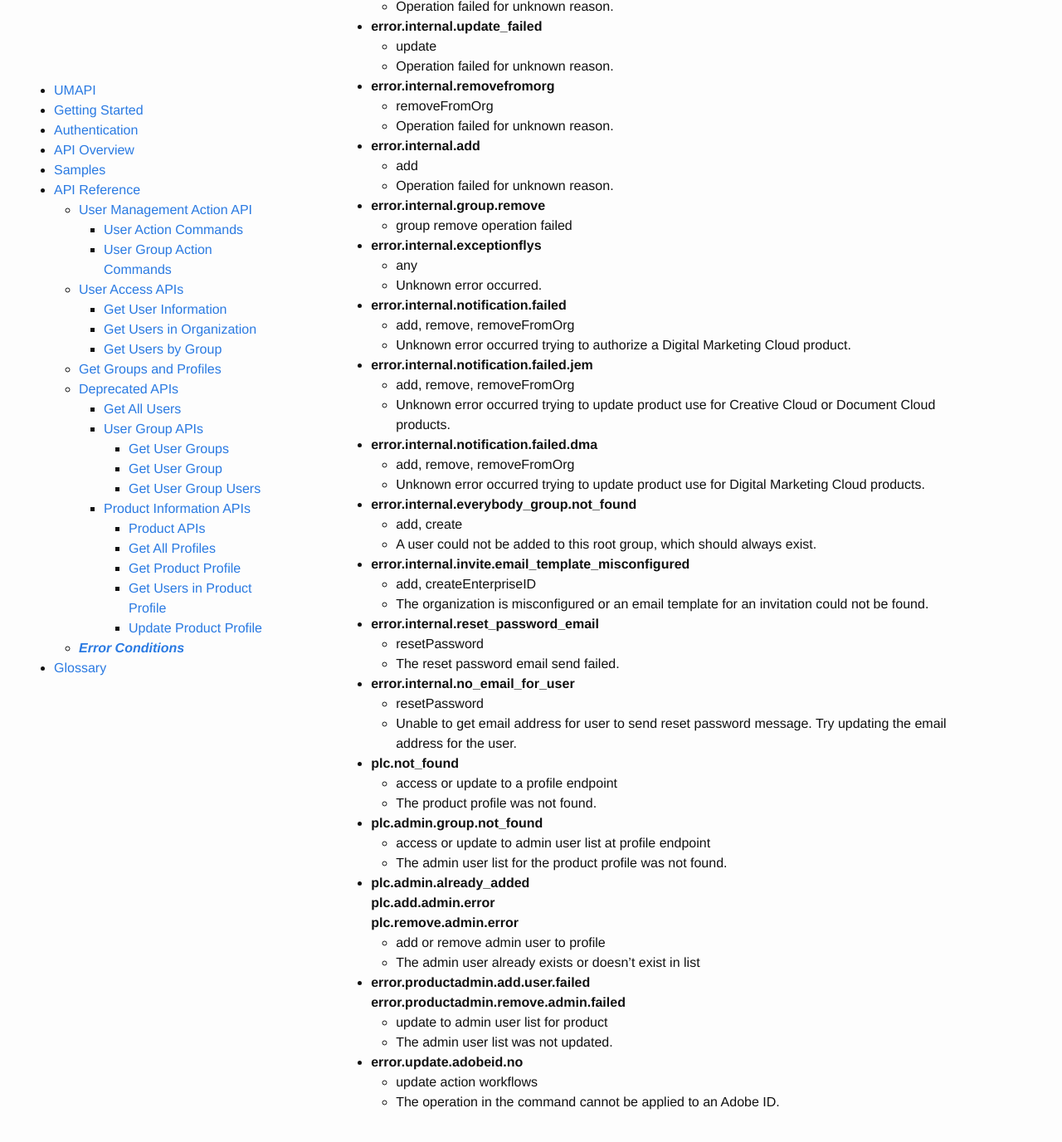
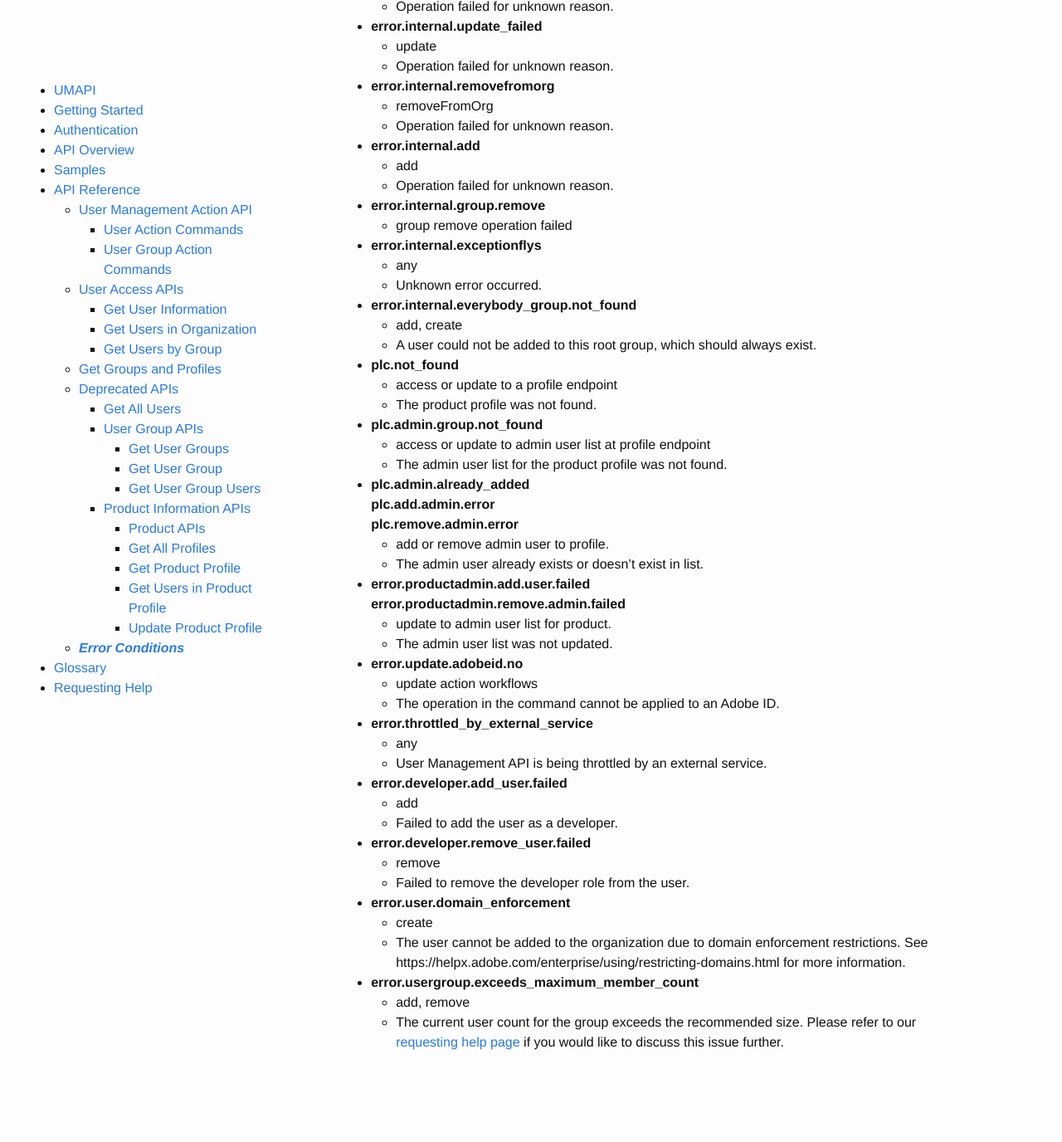
Before and after one commit to adobe-apiplatform/umapi-documentation, a Jekyll site: the page built from docs/en/api/ErrorRef.md, in a window 1280 px wide and 1400 px high, scrolled down 6402 px. Shown: the top 1376 px of the window at 83% size. Built offline with Jekyll 4.4.1, drawn with Linux system fonts in a browser that asks for light colours; our own code applies the rules of GitHub Pages for plain Markdown files; after the commit the page ends 7730 px from its top, so only the background shows below that; some of the changed text lies outside the part shown.

Commit message:
Update error page. Introduce new support page

```diff
--- a/docs/en/api/ErrorRef.md
+++ b/docs/en/api/ErrorRef.md
@@ -45,7 +45,12 @@ The possible error codes and messages are listed with their context and descript
 * **error.user.type_unknown**
     * (internal) Type of user could not be determined.
 
+* **error.user.type_not_available**
+    * create
+    * The requested user type to create is not available for this organization.
+
 * **error.user.not_found_or_ambiguous**
+    * update
     * (internal) More than one user matches ID.
 
 * **error.user.name.invalid**
@@ -77,8 +82,13 @@ The possible error codes and messages are listed with their context and descript
 * **error.user.id_missing**
     * User ID is missing where required.
 
-* **error.user.firstname_missing<br>error.user.lastname_missing**
-    * User first or last name is missing where required.
+* **error.user.firstname_missing**
+    * create
+    * User first name is missing where required.
+
+* **error.user.lastname_missing**
+    * create
+    * User last name is missing where required.
 
 * **error.user.name_in_use**
     * update
@@ -296,6 +306,10 @@ The possible error codes and messages are listed with their context and descript
     * add, remove
     * A list of groups or product profiles is empty or contains a null entry.
 
+* **error.group.invalid_name**
+    * Get all member users in a group](getUsersByGroup.md)
+    * The group name passed into [Get all member users in a group](getUsersByGroup.md) is invalid.
+
 * **error.option.illegal**
     * The "option" flag value in a user add or create call (addAdobeID, createEnterpriseID, createFederatedID) is not one of the defined values.
 
@@ -306,9 +320,9 @@ The possible error codes and messages are listed with their context and descript
     * add/create, remove, removeFromOrg, removeFromDomain, update
     * Attempt to perform operations on a user by domain trustee organization.
 
-* **error.resetpw.user_must_be_enterprise_type**
-    * resetPassword
-    * A user referenced in resetPassword is not an Enterprise ID. You cannot reset passwords for Adobe IDs or Federated IDs.
+* **error.update.no**
+    * update
+    * The new email address cannot be used.
 
 * **error.update.domain.mismatch**
     * update
@@ -325,18 +339,6 @@ The possible error codes and messages are listed with their context and descript
 * **error.apikey.invalid**
     * any request
     * Organization's API key in headers not valid
-
-* **invites.pending.not_found**
-    * any pending-invites request
-    * No pending invites exist for the given email address or for the organization
-
-* **invites.pending.resend.error**
-    * request resend of pending invite
-    * A server-side error occurred when resending pending invites
-
-* **invites.pending.revoke.error**
-    * request revocation of pending invite
-    * A server-side error occurred when revoking pending invites
 
 * **error.internal.create_failed**
     * create
@@ -361,33 +363,9 @@ The possible error codes and messages are listed with their context and descript
     * any
     * Unknown error occurred.
 
-* **error.internal.notification.failed**
-    * add, remove, removeFromOrg
-    * Unknown error occurred trying to authorize a Digital Marketing Cloud product.
-
-* **error.internal.notification.failed.jem**
-    * add, remove, removeFromOrg
-    * Unknown error occurred trying to update product use for Creative Cloud or Document Cloud products.
-
-* **error.internal.notification.failed.dma**
-    * add, remove, removeFromOrg
-    * Unknown error occurred trying to update product use for Digital Marketing Cloud products.
-
 * **error.internal.everybody_group.not_found**
     * add, create
     * A user could not be added to this root group, which should always exist.
-
-* **error.internal.invite.email_template_misconfigured**
-    * add, createEnterpriseID
-    * The organization is misconfigured or an email template for an invitation could not be found.
-
-* **error.internal.reset_password_email**
-    * resetPassword
-    * The reset password email send failed.
-
-* **error.internal.no_email_for_user**
-    * resetPassword
-    * Unable to get email address for user to send reset password message. Try updating the email address for the user.
 
 * **plc.not_found**
     * access or update to a profile endpoint
@@ -398,13 +376,33 @@ The possible error codes and messages are listed with their context and descript
     * The admin user list for the product profile was not found.
 
 * **plc.admin.already_added<br>plc.add.admin.error<br>plc.remove.admin.error**
-    * add or remove admin user to profile
-    * The admin user already exists or doesn't exist in list
+    * add or remove admin user to profile.
+    * The admin user already exists or doesn't exist in list.
 
 * **error.productadmin.add.user.failed<br>error.productadmin.remove.admin.failed**
-    * update to admin user list for product
+    * update to admin user list for product.
     * The admin user list was not updated.
 
 * **<a name="adobeidno" class="api-ref-subtitle">error.update.adobeid.no</a>**
     * update action workflows
     * The operation in the command cannot be applied to an Adobe ID.
+
+* **error.throttled_by_external_service**
+    * any
+    * User Management API is being throttled by an external service.
+
+* **error.developer.add_user.failed**
+    * add
+    * Failed to add the user as a developer.
+
+* **error.developer.remove_user.failed**
+    * remove
+    * Failed to remove the developer role from the user.
+
+* **error.user.domain_enforcement**
+    * create
+    * The user cannot be added to the organization due to domain enforcement restrictions. See https://helpx.adobe.com/enterprise/using/restricting-domains.html for more information.
+
+* **error.usergroup.exceeds_maximum_member_count**
+    * add, remove
+    * The current user count for the group exceeds the recommended size. Please refer to our [requesting help page](../getsupport.html) if you would like to discuss this issue further.
```
Also changed, not shown: docs/en/api/getSupport.md (added, +12 -0 lines).
